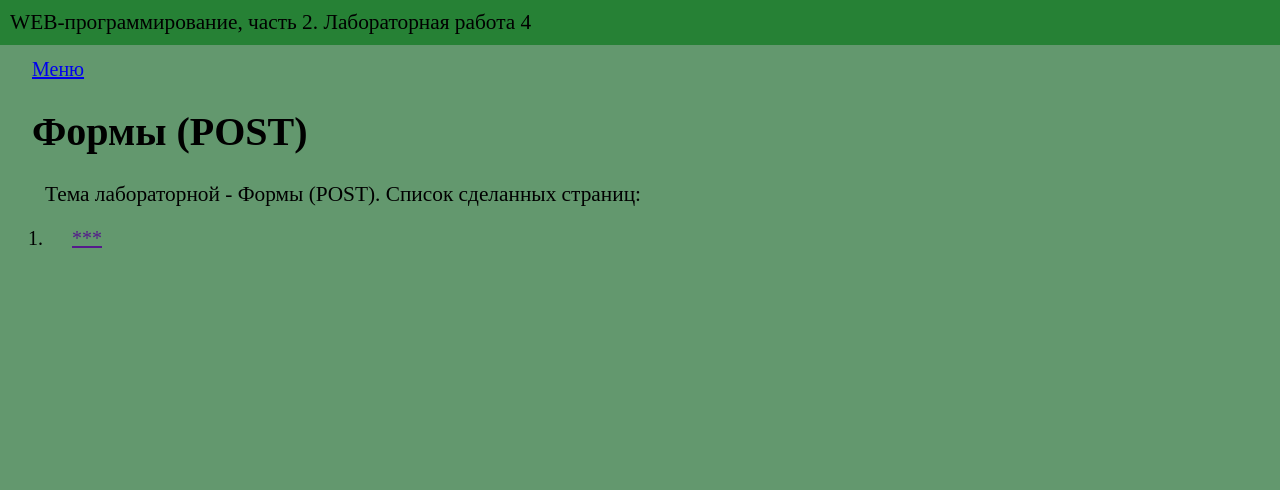
After one commit to OlyaZalevskaya/web-programming-labs-2, a Flask app: page /lab4/ in a window 1280 px wide. The commit adds this page. Shown: the top 490 px of the page. Run offline with Flask 3, Linux system fonts and the light colour scheme.

Commit message:
Заготовка к 4-ой лабораторной

```diff
--- /dev/null
+++ b/templates/lab4.html
@@ -0,0 +1,13 @@
+{% extends "base.html" %}
+
+{% block lab %}Лабораторная работа 4{% endblock %}
+
+{% block main %}
+    <h1>Формы (POST)</h1>
+    <div>Тема лабораторной - Формы (POST). Список сделанных страниц:</div>
+    <ol>
+        <li>
+            <a href="">***</a>
+        </li>
+    </ol>
+{% endblock %}
--- a/templates/ticket.html
+++ b/templates/ticket.html
@@ -58,7 +58,7 @@
         <p>
         <div>Выберите тип билета:</div>
         <div>
-            <select name="tipe">
+            <select name="typ">
                 <option value="children" {{ typ == 'children' and 'selected' }}>Детский</option>
                 <option value="vzrosliy" {{ typ == 'vzrosliy' and 'selected' }}>Взрослый</option>
             </select>
```
